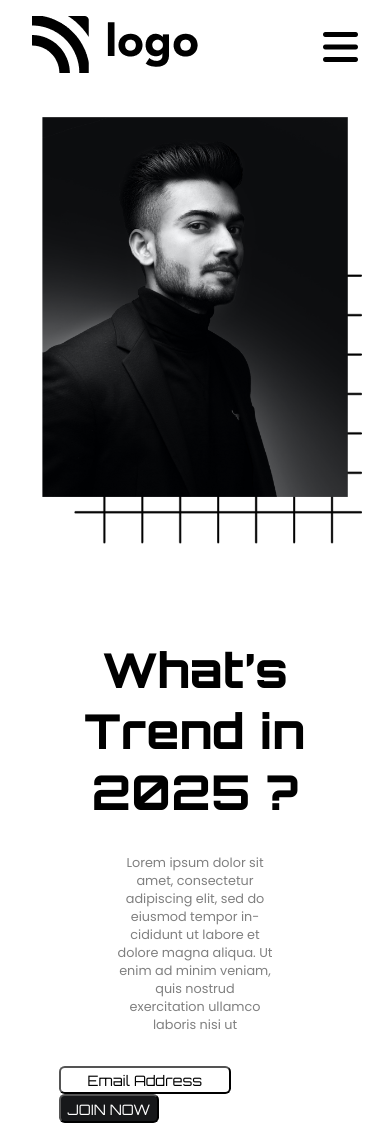
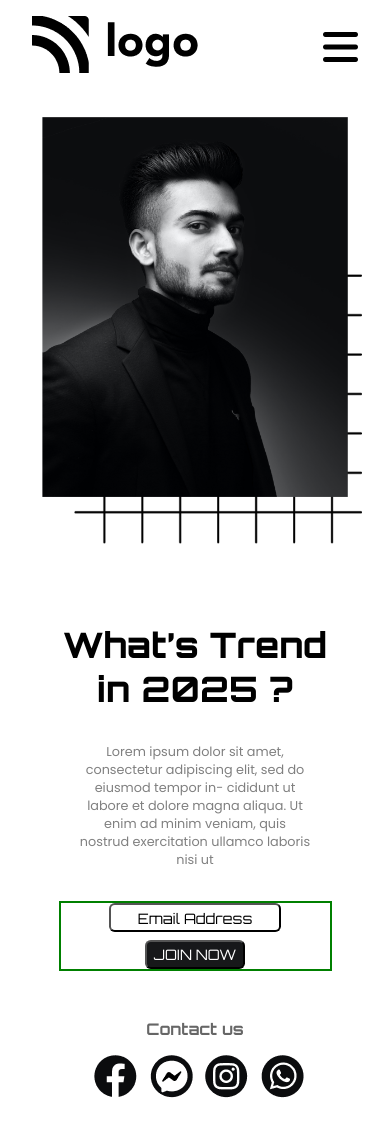
Before and after one commit to vivekranjan0144/Street-Style-Landing-Page, a plain HTML site: page index.html in a window 390 px wide. Shown: the top 1126 px of the page. After the commit the page ends 1102 px from the top, so only its background shows below. Drawn offline with Linux system fonts and the light colour scheme.

Commit message:
media query updated

```diff
--- a/style.css
+++ b/style.css
@@ -3,6 +3,9 @@
     padding: 0;
     font-family: Orbitron;
 }
+
+
+/*-------------------------navBar-------------------------------*/
 
 .navbar-container {
     display: flex;
@@ -57,6 +60,10 @@
     border-radius: 0.7em;
     cursor: text;
 }
+
+/*--------------------------------------------------------------*/
+
+/*-------------------------Hero-Section-------------------------*/
 
 .hero-container {
     display: flex;
@@ -148,28 +155,25 @@
 }
 
 .contact-heading {
+    text-align: center;
     color: #666666;
 }
 
 .icons {
     margin-top: 1em;
-    margin-left: -4em;
     cursor: pointer;
 }
 
 .icons span {
     margin-left: 0.5em;
 }
+/*--------------------------------------------------------------*/
 
-/*-------------------------media query-------------------------------*/
+/*-------------------------media query--------------------------*/
 
 @media screen and (max-width:1073px) {
     .list {
         display: none;
-    }
-
-    .hero-container-right {
-        flex-wrap: wrap;
     }
 
     .fas.fa-bars {
@@ -181,16 +185,19 @@
         display: none;
     }
 
+    .hero-container-right {
+        flex-wrap: wrap;
+    }
 }
 
 @media screen and (max-width:1000px) {
+    .button-group {
+        display: none;
+    }
+
     .hero-container {
         flex-wrap: wrap;
         gap: 5em;
-    }
-
-    .button-group {
-        display: none;
     }
 
     .hero-container-right {
@@ -199,7 +206,7 @@
     }
 
     .hero-heading {
-        font-size: 3em;
+        font-size: 9vw;
         text-align: center;
     }
 
@@ -235,6 +242,10 @@
         display: flex;
         flex-direction: column;
     }
+
+    .contact-heading {
+        margin-top: 1em;
+    }
 }
 
 @media screen and (max-width:812px) {
@@ -250,6 +261,10 @@
         margin-top: 1.5em;
     }
 
+    .hero-description {
+        width: 60vw;
+    }
+
     .square>img {
         height: 300px;
     }
@@ -257,6 +272,14 @@
     .square {
         left: 19%;
     }
+
+    .hero-description+div {
+        display: flex;
+        flex-wrap: wrap;
+        border: 2px solid green;
+        justify-content: center;
+        gap: 0.5em;
+    }
 }
 
-/*-------------------------------------------------------------------*/
+/*--------------------------------------------------------------*/
```
